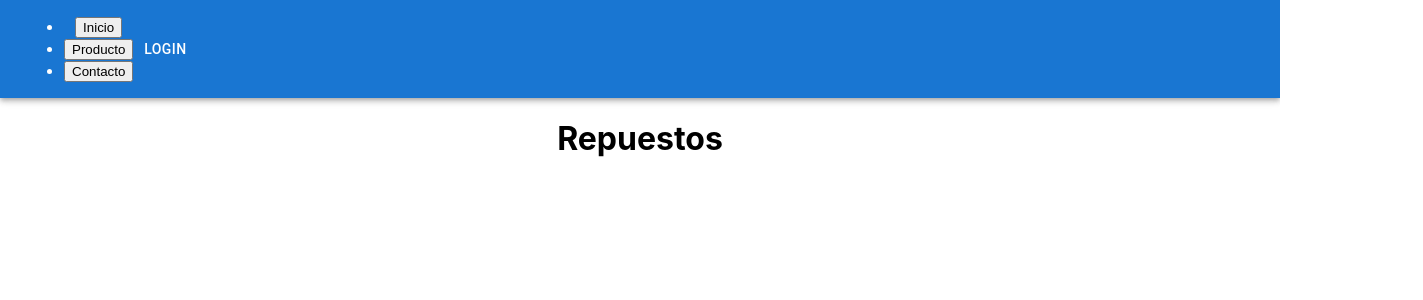
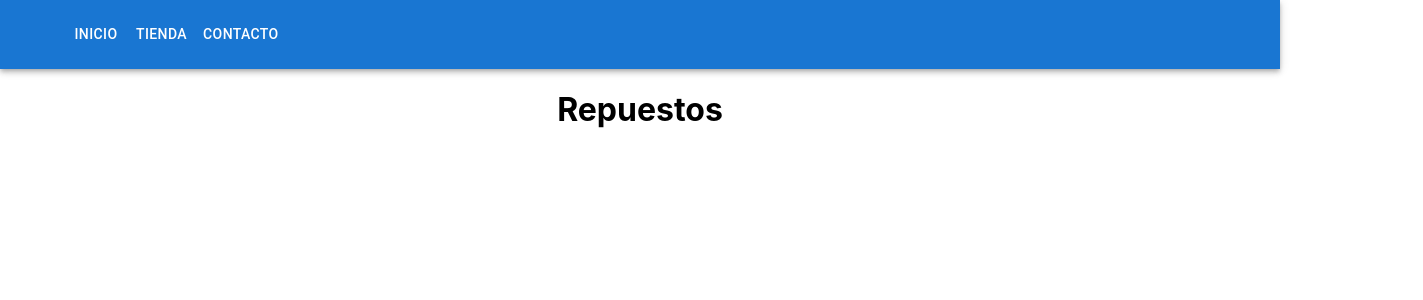
Before and after one commit to samayoanicolas/Repuestos-samayoa-nicolas-javier, a React (Create React App) app: page / in a window 1280 px wide. Shown: the top 300 px of the page, 1423 px wide, since content can reach past the window. Built offline with nearby package versions, Linux system fonts and the light colour scheme.

Commit message:
Agregue carrito

```diff
--- a/package.json
+++ b/package.json
@@ -5,6 +5,7 @@
   "dependencies": {
     "@emotion/react": "^11.9.0",
     "@emotion/styled": "^11.8.1",
+    "@mui/icons-material": "^5.8.0",
     "@mui/material": "^5.8.0",
     "@testing-library/jest-dom": "^5.16.4",
     "@testing-library/react": "^13.2.0",
--- a/public/index.html
+++ b/public/index.html
@@ -2,28 +2,13 @@
 <html lang="en">
   <head>
     <meta charset="utf-8" />
-    <link rel="icon" href="" />
     <meta name="viewport" content="width=device-width, initial-scale=1" />
     <meta name="theme-color" content="#000000" />
     <meta
       name="description"
       content="Web site created using create-react-app"
     />
-    <link rel="apple-touch-icon" href="%PUBLIC_URL%/logo192.png" />
-    <!--
-      manifest.json provides metadata used when your web app is installed on a
-      user's mobile device or desktop. See https://developers.google.com/web/fundamentals/web-app-manifest/
-    -->
-    <link rel="manifest" href="%PUBLIC_URL%/manifest.json" />
-    <!--
-      Notice the use of %PUBLIC_URL% in the tags above.
-      It will be replaced with the URL of the `public` folder during the build.
-      Only files inside the `public` folder can be referenced from the HTML.
 
-      Unlike "/favicon.ico" or "favicon.ico", "%PUBLIC_URL%/favicon.ico" will
-      work correctly both with client-side routing and a non-root public URL.
-      Learn how to configure a non-root public URL by running `npm run build`.
-    -->
     <title>Repuestos</title>
   </head>
   <body>
--- /dev/null
+++ b/src/components/Cart/Cart.css
@@ -0,0 +1,6 @@
+button{
+    background: inherit;
+    border: none;
+    color: white;
+    margin-left: 1100px;
+}
--- /dev/null
+++ b/src/components/Cart/Cart.js
@@ -0,0 +1,10 @@
+import ShoppingCartOutlinedIcon from '@mui/icons-material/ShoppingCartOutlined';
+import "../Cart/Cart.css"
+
+
+const Cart = () =>{
+    return(
+           <button><ShoppingCartOutlinedIcon/></button>
+    )
+}
+export default Cart
--- a/src/components/NavBar/NavBar.css
+++ b/src/components/NavBar/NavBar.css
@@ -0,0 +1,6 @@
+.listButton{
+    list-style-type: none;
+}
+#listNav{
+    display: flex;
+}
--- a/src/components/NavBar/NavBar.js
+++ b/src/components/NavBar/NavBar.js
@@ -1,22 +1,22 @@
 import * as React from 'react';
 import AppBar from '@mui/material/AppBar';
-
 import Toolbar from '@mui/material/Toolbar';
-
 import Button from '@mui/material/Button';
+import '../NavBar/NavBar.css'
+import Cart from '../Cart/Cart';
 
 
 const NavBar = () =>{
     return(
      <AppBar position="static">
         <Toolbar>
-        <ul>
-            <li><button>Inicio</button></li>
-            <li><button>Producto</button></li>
-            <li><button>Contacto</button></li>
+        <ul id="listNav">
+            <li class="listButton" ><Button color="inherit" variant='text'>Inicio</Button></li>
+            <li class="listButton" ><Button color="inherit" variant='text'>Tienda</Button></li>
+            <li class="listButton" ><Button color="inherit" variant='text'>Contacto</Button></li>
 
         </ul>
-          <Button color="inherit">Login</Button>
+        <Cart/>
         </Toolbar>
       </AppBar>
 
```
Also changed, not shown: 1 other file (tests, documents, lock files or other folders).
